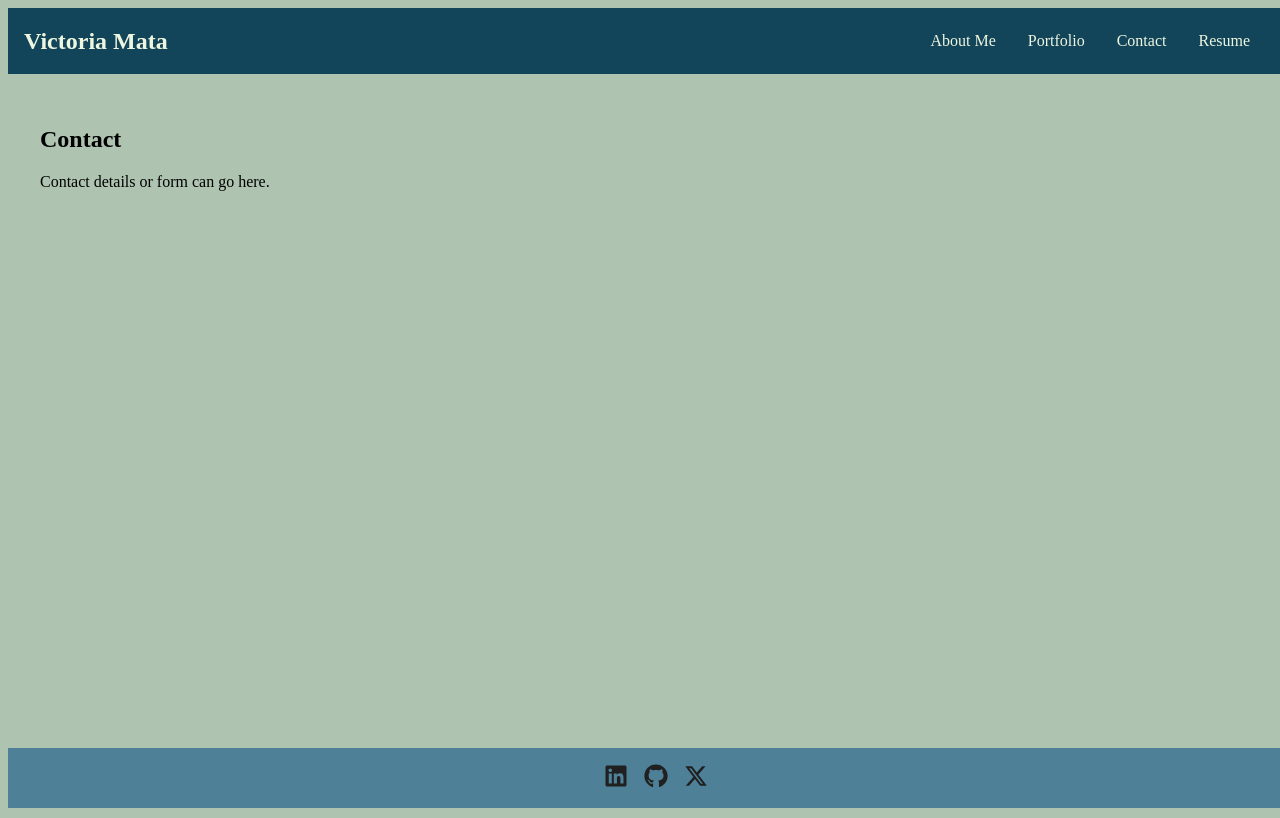
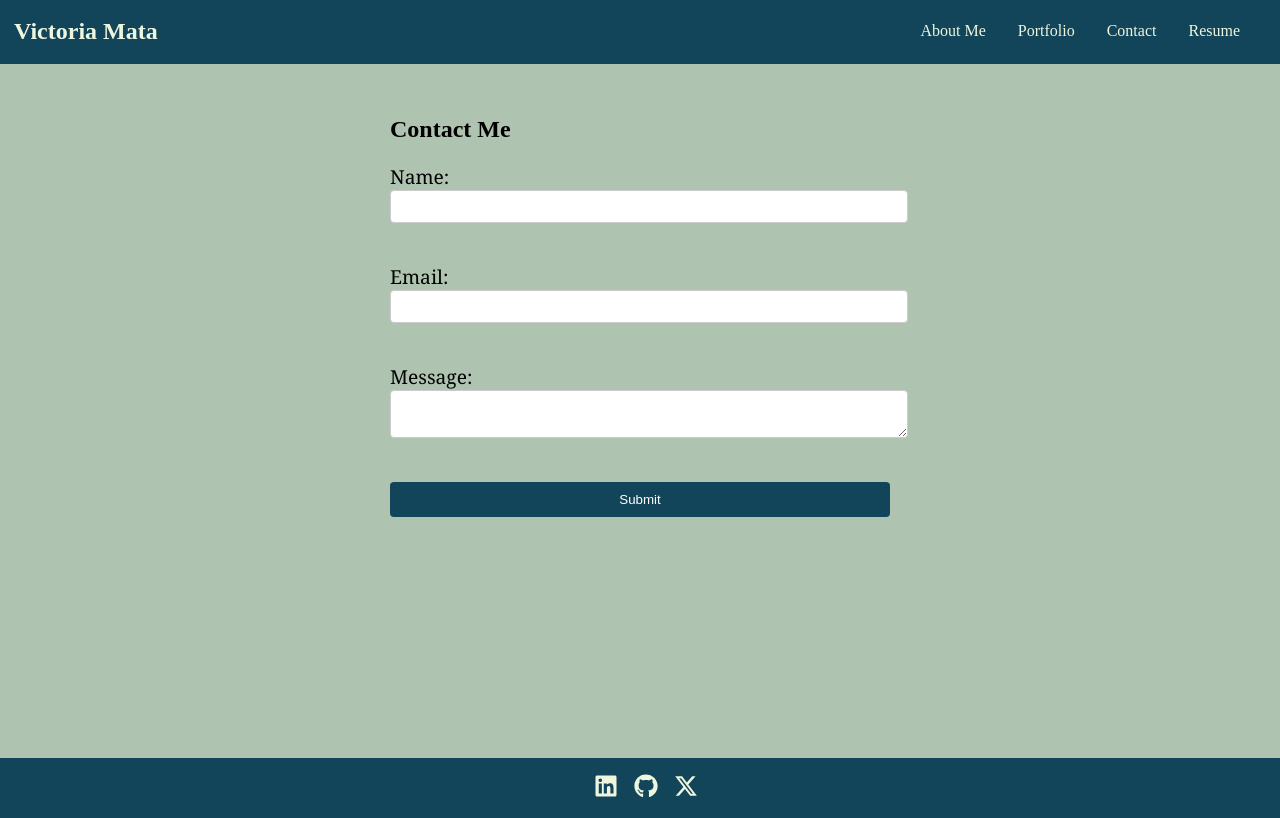
Before and after one commit to victoriamata/React-Portfolio, a React (Vite) app: page /contact in a window 1280 px wide. Shown: the top 818 px of the page. Built offline with nearby package versions, Linux system fonts and the light colour scheme.

Commit message:
Added Form components and style

```diff
--- a/src/pages/Contact.tsx
+++ b/src/pages/Contact.tsx
@@ -1,10 +1,68 @@
-import React from 'react';
+import React, { useState } from 'react';
 
-const Contact: React.FC = () => (
-  <section>
-    <h2>Contact</h2>
-    <p>Contact details or form can go here.</p>
-  </section>
-);
+const Contact: React.FC = () => {
+  // State variables for each input field
+  const [name, setName] = useState('');
+  const [email, setEmail] = useState('');
+  const [message, setMessage] = useState('');
+  const [formStatus, setFormStatus] = useState(''); // Status message
+
+  // Handler function for form submission
+  const handleSubmit = (event: React.FormEvent) => {
+    event.preventDefault();
+
+    // Check if all fields are filled out
+    if (!name || !email || !message) {
+      setFormStatus('Please complete form.');
+    } else {
+      setFormStatus('Submitted contact form.');
+      // Clear the form fields after submission
+      setName('');
+      setEmail('');
+      setMessage('');
+    }
+  };
+
+  return (
+    <section className="contact-form">
+      <h2>Contact Me</h2>
+      <form onSubmit={handleSubmit}>
+        <div>
+          <label htmlFor="name">Name:</label>
+          <input
+            type="text"
+            id="name"
+            value={name}
+            onChange={(e) => setName(e.target.value)}
+            required
+          />
+        </div>
+        <div>
+          <label htmlFor="email">Email:</label>
+          <input
+            type="email"
+            id="email"
+            value={email}
+            onChange={(e) => setEmail(e.target.value)}
+            required
+          />
+        </div>
+        <div>
+          <label htmlFor="message">Message:</label>
+          <textarea
+            id="message"
+            value={message}
+            onChange={(e) => setMessage(e.target.value)}
+            required
+          />
+        </div>
+        <button type="submit">Submit</button>
+      </form>
+
+      {/* Display form status message */}
+      {formStatus && <p>{formStatus}</p>}
+    </section>
+  );
+};
 
 export default Contact;
--- a/src/pages/Resume.tsx
+++ b/src/pages/Resume.tsx
@@ -1,9 +1,27 @@
 import React from 'react';
+import { PiFileHtml } from "react-icons/pi";
+import { MdOutlineCss } from "react-icons/md";
+import { IoLogoJavascript, IoLogoReact, IoLogoNodejs } from "react-icons/io5";
+import { FaGitAlt, FaGithubAlt } from "react-icons/fa";
+import { SiPostgresql, SiTypescript } from "react-icons/si";
 
 const Resume: React.FC = () => (
   <section>
+    <div className="resume-section">
     <h2>Resume</h2>
-    <p>Click here to download my resume!</p>
+    <h3>Skills:</h3>
+    <ul className="skills-list">
+    <FaGitAlt />
+    <FaGithubAlt />
+    <PiFileHtml />
+    <MdOutlineCss />
+    <IoLogoJavascript />
+      <IoLogoNodejs />
+      <SiTypescript />
+      <IoLogoReact />
+      <SiPostgresql />
+</ul>
+</div>
   </section>
 );
 
--- a/src/styles/main.css
+++ b/src/styles/main.css
@@ -10,6 +10,8 @@ header {
   background-color: #124559;
   color: #eff6e0;
   width: 100%;
+  margin-top: -10px;
+  margin-left:-10px;
 }
 
 .header-left h1 {
@@ -31,7 +33,7 @@ header {
 }
 
 .nav-tabs a:hover {
-  text-decoration: underline;
+  color:rgb(32, 32, 32);
 }
 
 .footer {
@@ -39,17 +41,19 @@ header {
   gap: 1rem;
   justify-content: center;
   padding: 1rem;
-  background-color: #4e8098;
+  background-color: #124559;
   color: #ffe5d9;
   align-items: center;
   margin: 0;
   width: 100%;
+  margin-left: -10px;
+  margin-bottom: -10px;
 }
 .footer-icon {
-  color:rgb(32, 32, 32) ;
+  color:#eff6e0;
 }
 .footer-icon:hover {
-  color:#eff6e0;
+  color:rgb(32, 32, 32);
 }
 
 .page-container {
@@ -134,3 +138,57 @@ border-color: #124559;
 .icon-link:hover {
   color: #555; /* Hover color for icon */
 }
+
+.contact-form {
+  max-width: 500px;
+  margin: auto;
+  /*padding: 80px;*/
+}
+
+.contact-form form {
+  display: flex;
+  flex-direction: column;
+  gap: 40px;
+}
+
+.contact-form input,
+.contact-form textarea {
+  width: 100%;
+  padding: 0.5rem;
+  border: 1px solid #ccc;
+  border-radius: 4px;
+}
+
+.contact-form button {
+  padding: 10px;
+  background-color: #124559;
+  color: white;
+  border: none;
+  border-radius: 4px;
+  cursor: pointer;
+}
+
+.contact-form button:hover {
+  box-shadow: #555;
+}
+
+.contact-form p {
+  color: #124559;
+  margin-top: 1rem;
+}
+
+.contact-form label {
+  font-size: larger;
+  font-family: Georgia;
+}
+
+.resume-section {
+  max-width: 700px;
+  border-style: dotted;
+  margin: auto;
+  padding: 20px;
+}
+.skills-list {
+  list-style-type: none;
+
+}
```
